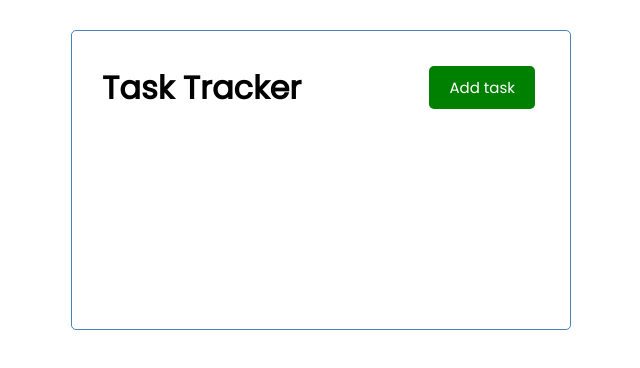
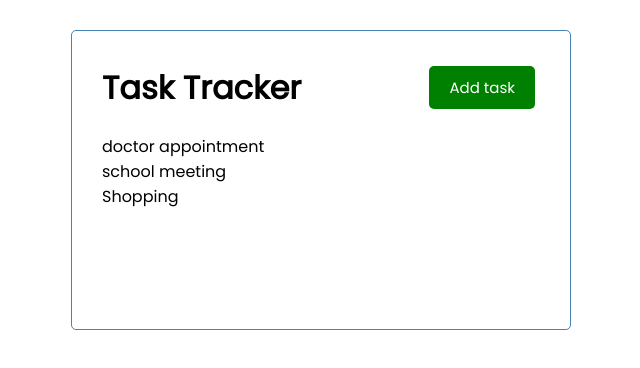
Before and after one commit to wassim93/task_tracker, a React (Create React App) app: page / in a window 1280 px wide. Shown: the top 368 px of the page, without its empty margins (319-959 px from the left). Built offline with nearby package versions, Linux system fonts and the light colour scheme.

Commit message:
adding task component

```diff
--- a/src/App.js
+++ b/src/App.js
@@ -1,9 +1,11 @@
 import React from "react";
 import Header from "./components/Header";
+import Tasks from "./components/Tasks";
 const App = () => {
   return (
     <div className="container">
       <Header/>
+        <Tasks/>
     </div>
   );
 }
--- /dev/null
+++ b/src/components/Tasks.js
@@ -0,0 +1,41 @@
+import React, {Component} from 'react';
+
+class Tasks extends Component {
+    constructor(props) {
+        super(props);
+        this.state = {
+            tasks : [
+                {
+                    id:1,
+                    text:'doctor appointment',
+                    day:'5 feb 2021',
+                    reminder:true,
+                },
+                {
+                    id:2,
+                    text:'school meeting',
+                    day:'20 dec 2021',
+                    reminder:false,
+                },
+                {
+                    id:3,
+                    text:'Shopping',
+                    day:'10 april 2021',
+                    reminder:true,
+                }
+            ]
+
+        }
+    }
+    render() {
+        return (
+            <div>
+                {this.state.tasks.map((task)=> (<p key={task.id}>{task.text}</p>))}
+            </div>
+        );
+    }
+
+
+}
+
+export default Tasks;
```
